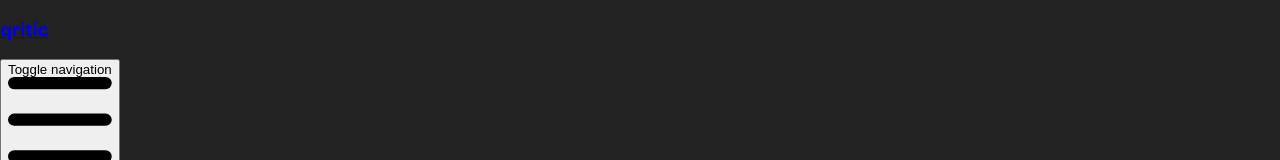
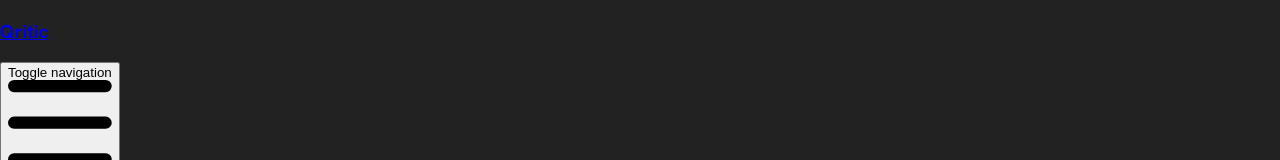
Before and after one commit to iamsid47/qritic, a React (Create React App) app in the folder frontend/: page / in a window 1280 px wide. Shown: the top 160 px of the page. Built offline with nearby package versions, Linux system fonts and the light colour scheme.

Commit message:
font change to logo

```diff
--- a/frontend/src/components/Common/Footer.jsx
+++ b/frontend/src/components/Common/Footer.jsx
@@ -11,8 +11,8 @@ const Footer = () => {
             href="/"
             className="flex justify-center space-x-3 lg:justify-start"
           >
-            <h1 className="self-center text-4xl md:text-6xl font-semibold bg-sky-400 bg-clip-text text-transparent">
-              qritic
+            <h1 className="self-center text-4xl md:text-6xl font-semibold bg-sky-400 bg-clip-text text-transparent logo tracking-tight">
+              Qritic
             </h1>
           </a>
           <div>
--- a/frontend/src/components/Common/Navbar.jsx
+++ b/frontend/src/components/Common/Navbar.jsx
@@ -23,8 +23,8 @@ const Navbar = () => {
       <nav className="border-gray-200 bg-gray-950">
         <div className="max-w-screen-xl flex flex-wrap items-center justify-between mx-auto px-4 py-6">
           <a href="/" className="flex items-center">
-            <h1 className="self-center text-3xl font-bold whitespace-nowrap bg-sky-400 bg-clip-text text-transparent">
-              qritic
+            <h1 className="self-center text-3xl font-bold whitespace-nowrap bg-sky-400 bg-clip-text text-transparent logo">
+              Qritic
             </h1>
           </a>
           <button
--- a/frontend/src/index.css
+++ b/frontend/src/index.css
@@ -2,7 +2,8 @@
 @tailwind components;
 @tailwind utilities;
 
-@import url("https://fonts.googleapis.com/css2?family=Bricolage+Grotesque:opsz,wght@12..96,200;12..96,300;12..96,400;12..96,500;12..96,600;12..96,700;12..96,800&family=Inter:wght@100;200;300;400;500;600;700;800;900&display=swap");
+/* @import url("https://fonts.googleapis.com/css2?family=Bricolage+Grotesque:opsz,wght@12..96,200;12..96,300;12..96,400;12..96,500;12..96,600;12..96,700;12..96,800&family=Inter:wght@100;200;300;400;500;600;700;800;900&display=swap"); */
+@import url("https://fonts.googleapis.com/css2?family=Bricolage+Grotesque:wght@200;300;400;500;600;700;800&family=Hanken+Grotesk:ital,wght@0,100;0,200;0,300;0,400;0,500;0,600;0,700;0,800;0,900;1,100;1,200;1,300;1,400;1,500;1,600;1,700;1,800;1,900&family=Inter:wght@100;200;300;400;500;600;700;800;900&display=swap");
 
 body {
   margin: 0;
@@ -14,6 +15,10 @@ body {
   background-color: #222222;
 }
 
+.logo {
+  font-family: "Hanken Grotesk";
+}
+
 h1 {
   font-family: "Bricolage Grotesque";
 }
```
